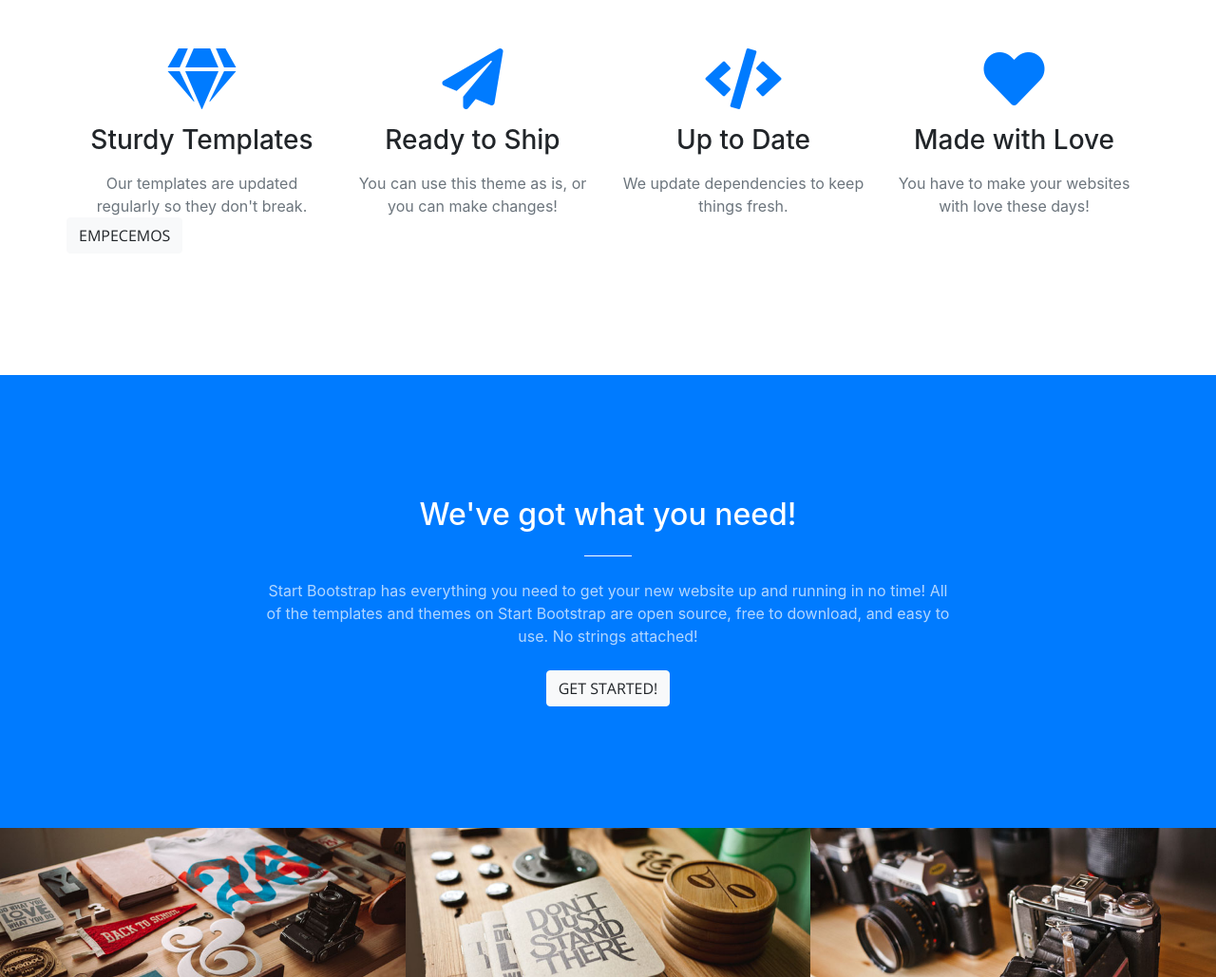
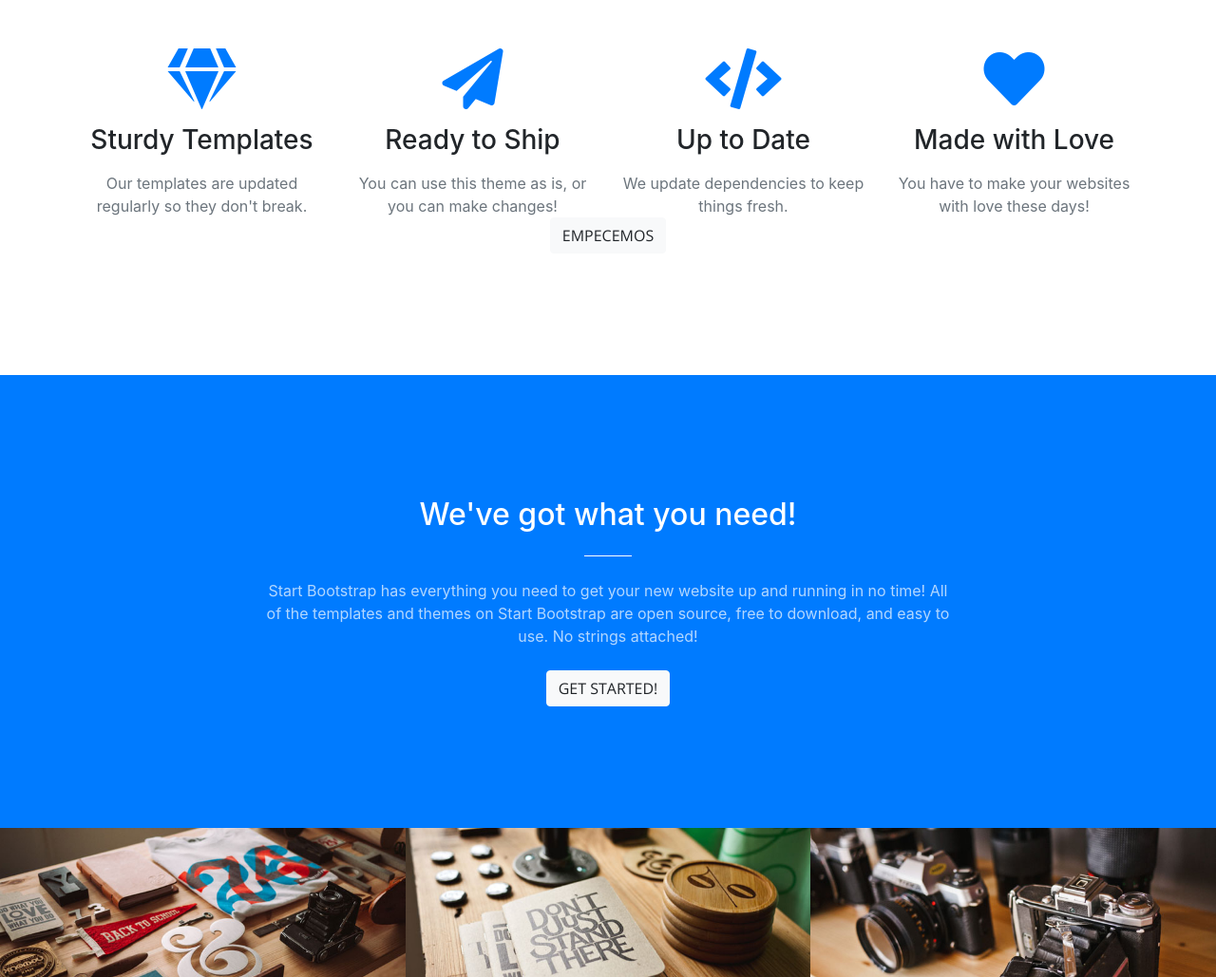
Before and after one commit to gpi2018ii/AnemiaPUCP, a website with bundled scripts: page index.html in a window 1280 px wide. Shown: the part 1012-2041 px from the top of the page at 95% size. Built offline with nearby package versions, Linux system fonts and the light colour scheme.

Commit message:
Update index.html

```diff
--- a/index.html
+++ b/index.html
@@ -114,6 +114,7 @@
       </div>
       <div class="container">
         <div class="row">
+          <div class="col-lg-12 text-center">
            <a class="btn btn-light btn-xl js-scroll-trigger" href="#about">Empecemos</a>
           </div>
         </div>
```
